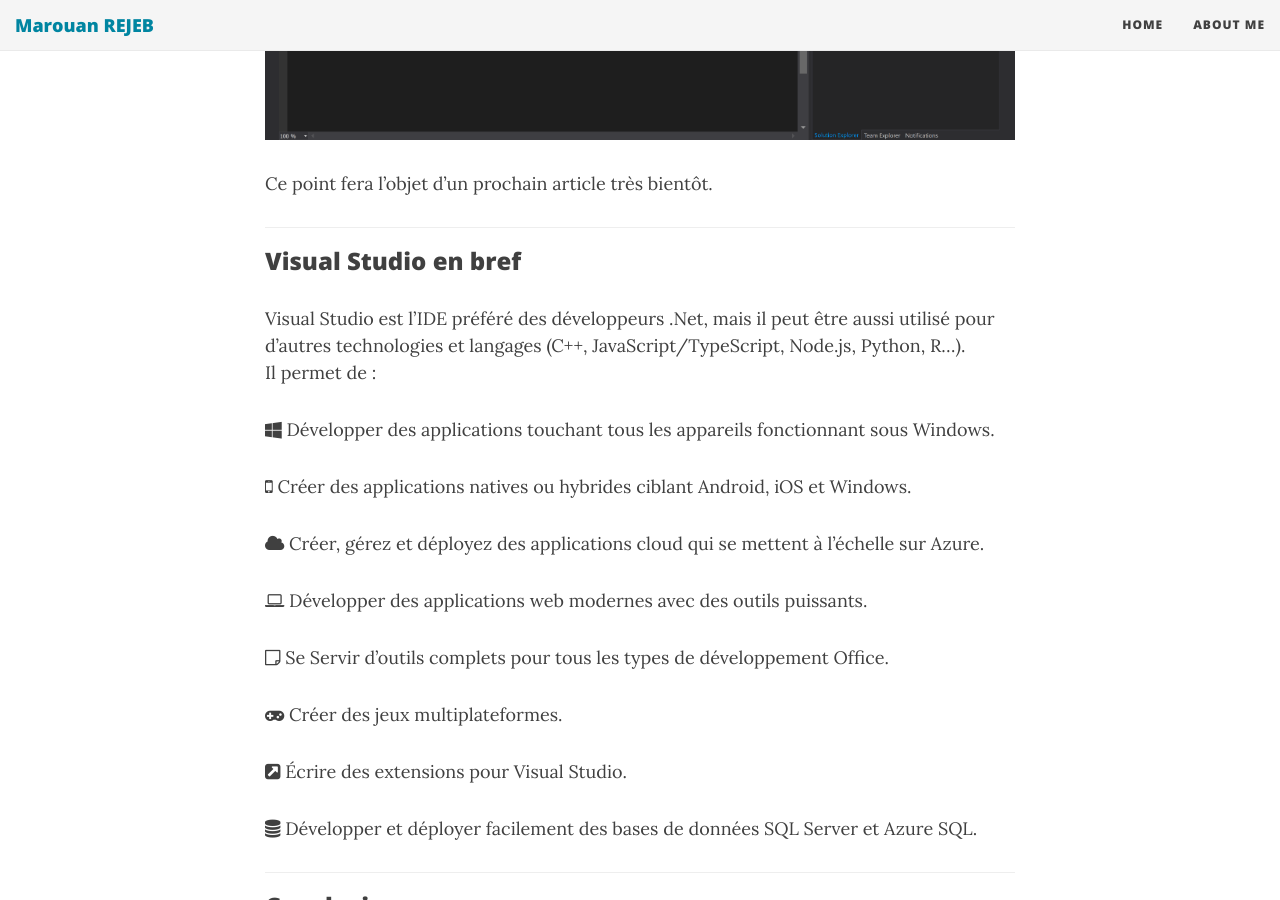
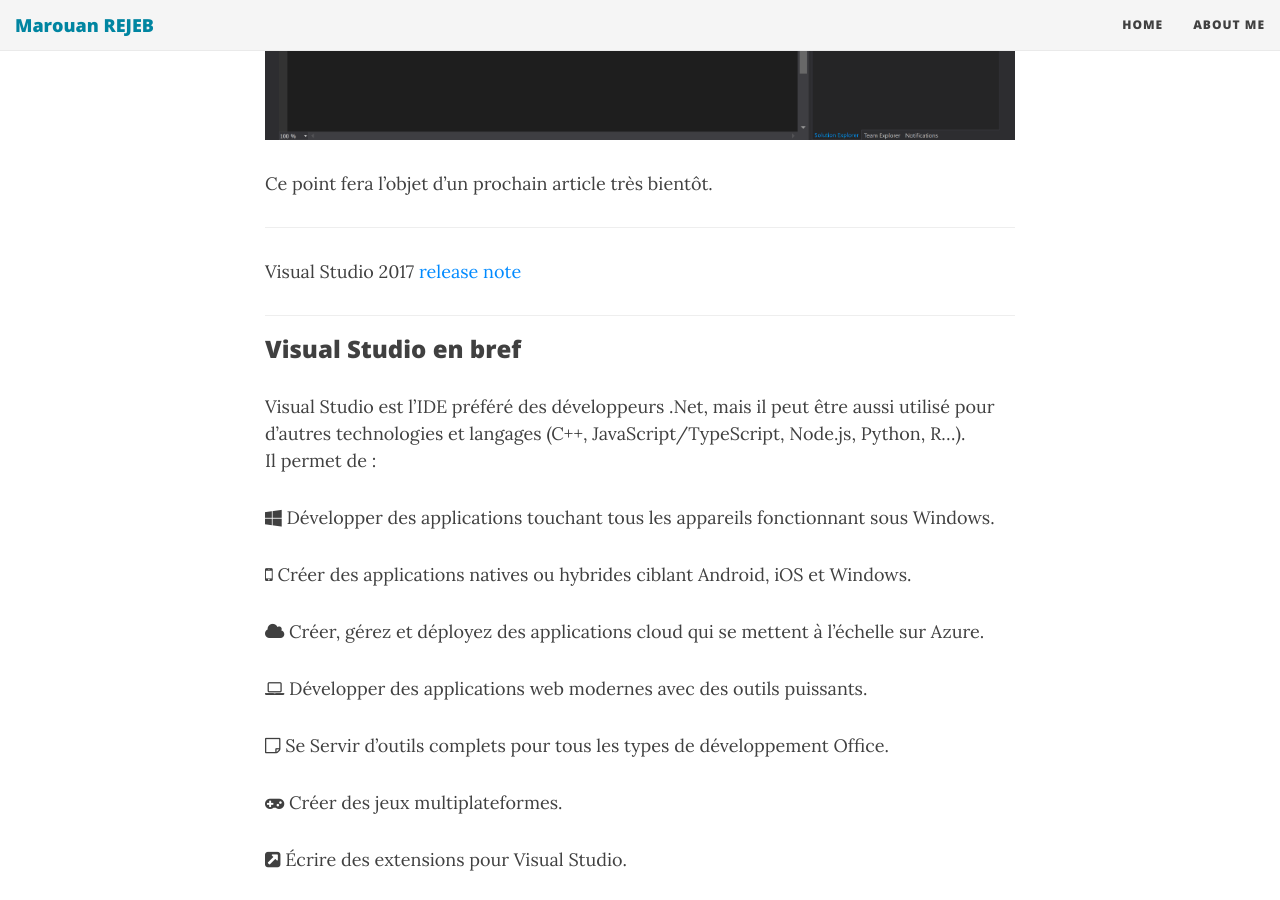
Before and after one commit to MarouanRejeb/MarouanRejeb.github.io, a Jekyll site: the page built from _posts/2017-03-07-Visual-Studio-2017.md, in a window 1280 px wide and 900 px high, scrolled down 8630 px. Built offline with Jekyll 4.4.1, drawn with Linux system fonts in a browser that asks for light colours; nearby versions of some CDN libraries; comment, search, counter and statistics services are not loaded.

Commit message:
VS 2017 article update

```diff
--- a/_posts/2017-03-07-Visual-Studio-2017.md
+++ b/_posts/2017-03-07-Visual-Studio-2017.md
@@ -97,6 +97,10 @@
 
 ---
 
+Visual Studio 2017 [release note][rn]
+
+---
+
 ### Visual Studio en bref
 
 Visual Studio est l'IDE préféré des développeurs .Net, mais il peut être aussi utilisé pour d'autres technologies et langages (C++, JavaScript/TypeScript, Node.js, Python, R...).
```
Also changed, not shown: other parts of _posts/2017-03-07-Visual-Studio-2017.md (+1 -0 lines).
